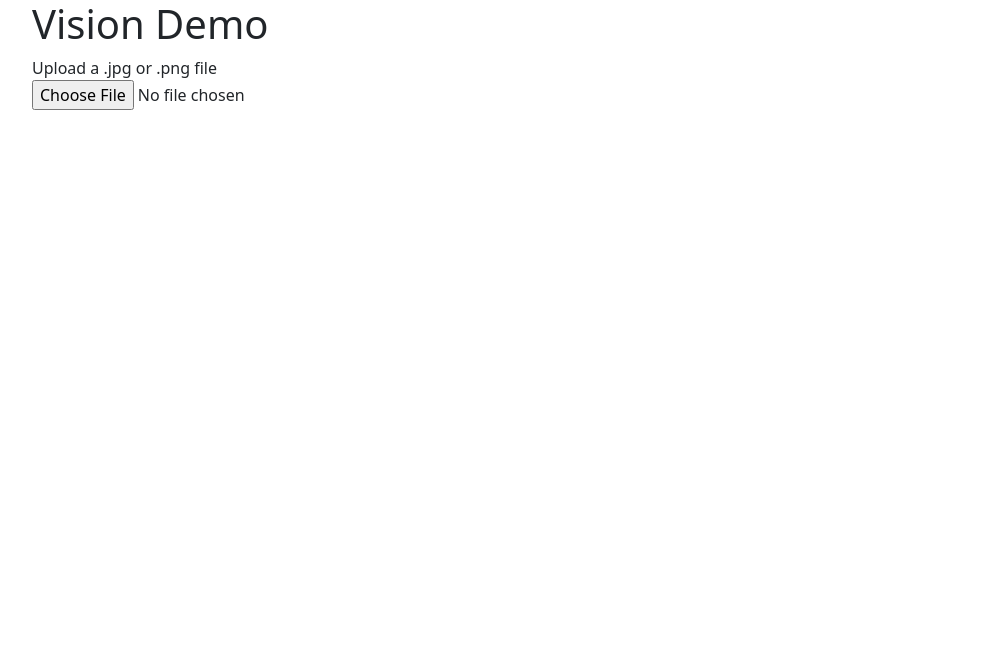
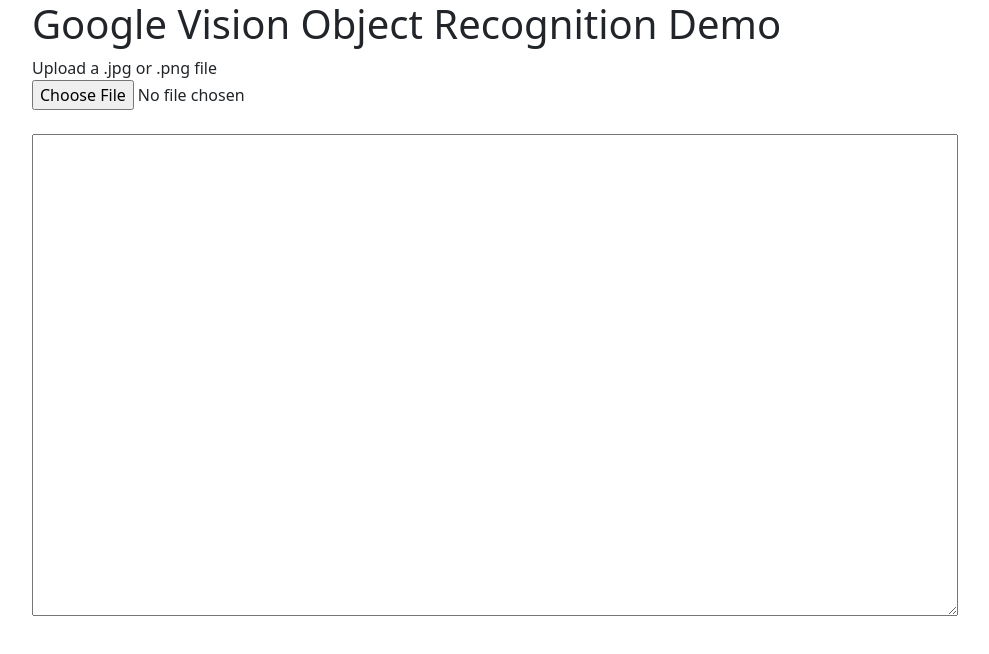
Before and after one commit to r0b-adams/ar-translator-backend-demo, a website: page client/index.html in a window 1280 px wide. Shown: the whole page, without its empty margins (220-1209 px from the left). Drawn offline with nearby package versions, Linux system fonts and the light colour scheme; no server answers.

Commit message:
added textarea

```diff
--- a/client/index.html
+++ b/client/index.html
@@ -15,15 +15,18 @@
   </head>
   <body>
     <div class="container">
-      <h1>Vision Demo</h1>
+      <h1>Google Vision Object Recognition Demo</h1>
 
       <div class="flex flex-col">
         <label for="name">Upload a .jpg or .png file</label>
         <input id="input" type="file" accept="image/jpeg, image/png"/>
       </div>
-      <div>
-        <img id="preview"/>
-      </div>
+        <div>
+          <img id="preview"/>
+        </div>
+        <div>
+          <textarea class="hide-scrollbar" id="output" cols="100" rows="20"></textarea>
+        </div>
 
     <script src="./script.js"></script>
     <script
```
